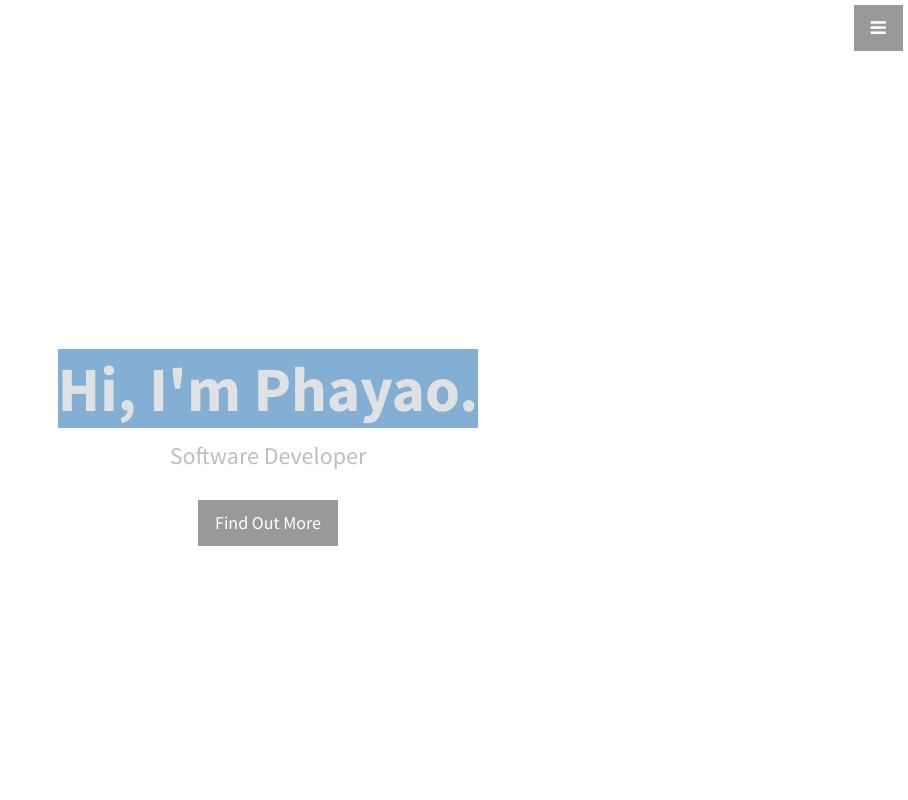
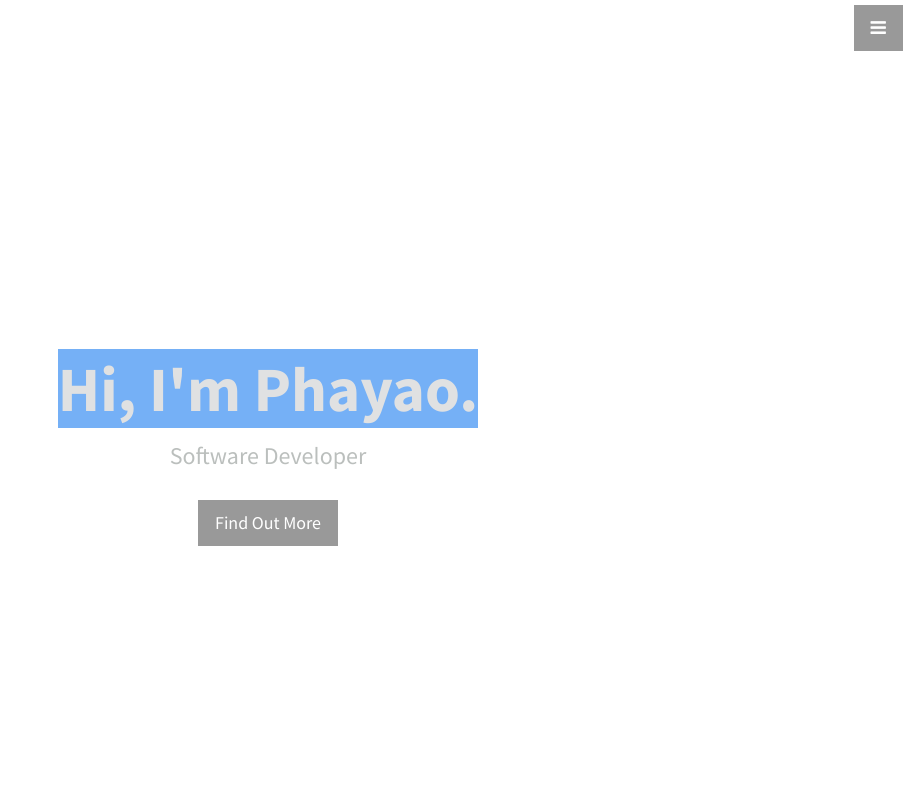
Before and after one commit to iphayao/iphayao-web, a plain HTML site: page public/index.html in a window 1280 px wide. Shown: the top 800 px of the page, without its empty margins (372-1280 px from the left). Drawn offline with Linux system fonts and the light colour scheme.

Commit message:
Update background color of name

```diff
--- a/public/css/portfolio.css
+++ b/public/css/portfolio.css
@@ -16,14 +16,14 @@ body {
 
 .hello {
     color: #e0e1e2;
-    background-color: rgba(51,122,183,0.6);
+    background-color: rgba(26,124,240,0.6);
 }
 
 .hello:hover,
 .hello:focus,
 .hello:active {
     color: #e0e1e2;
-    background-color: rgba(51,122,183,0.65);
+    background-color: rgba(26,124,240,0.8);
     text-decoration: none;
 }
 
```
